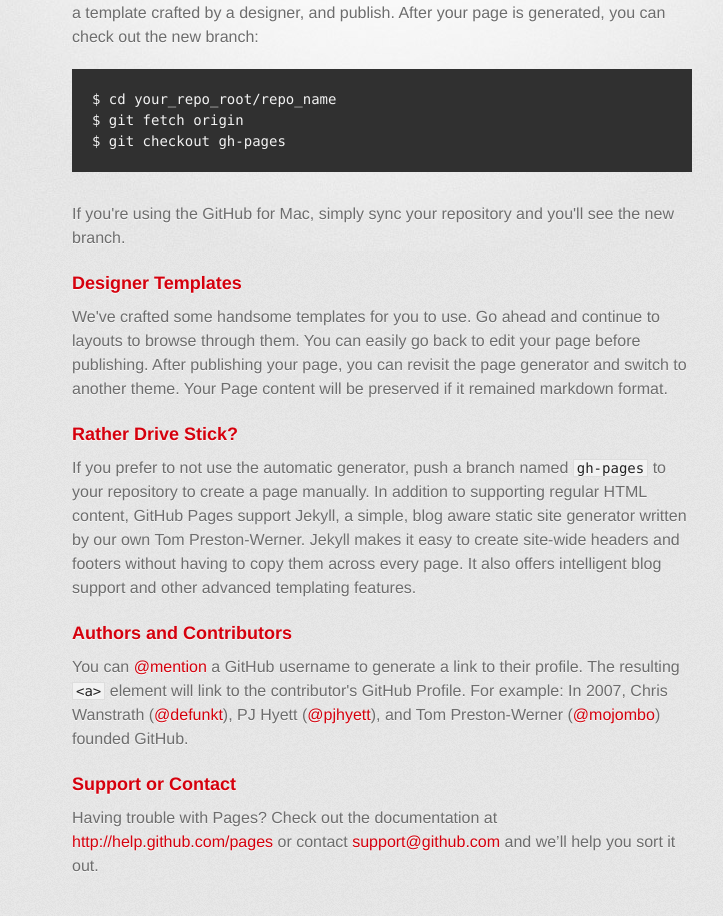
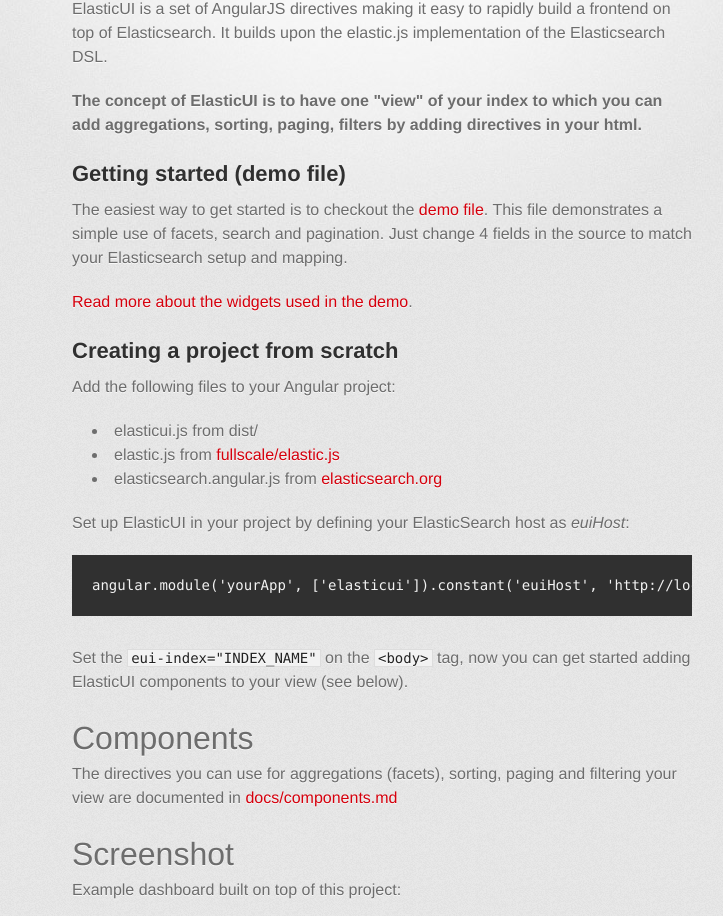
Before and after one commit to YousefED/ElasticUI, a plain HTML site: page index.html in a window 1280 px wide. Shown: the part 322-1238 px from the top of the page, without its empty margins (258-981 px from the left). Drawn offline with Linux system fonts and the light colour scheme; a web font is replaced by a local one.

```diff
--- a/index.html
+++ b/index.html
@@ -19,7 +19,7 @@
 
         <header>
           <h1>ElasticUI</h1>
-          <h2></h2>
+          <h2>AngularJS directives for Elasticsearch</h2>
         </header>
 
         <section id="downloads" class="clearfix">
@@ -31,37 +31,49 @@
         <hr>
 
         <section id="main_content">
-          <h3>
-<a name="welcome-to-github-pages" class="anchor" href="#welcome-to-github-pages"><span class="octicon octicon-link"></span></a>Welcome to GitHub Pages.</h3>
+          <h1>
+<a name="elasticui" class="anchor" href="#elasticui"><span class="octicon octicon-link"></span></a>ElasticUI</h1>
 
-<p>This automatic page generator is the easiest way to create beautiful pages for all of your projects. Author your page content here using GitHub Flavored Markdown, select a template crafted by a designer, and publish. After your page is generated, you can check out the new branch:</p>
+<p>ElasticUI is a set of AngularJS directives making it easy to rapidly build a frontend on top of Elasticsearch. It builds upon the elastic.js implementation of the Elasticsearch DSL.</p>
 
-<pre><code>$ cd your_repo_root/repo_name
-$ git fetch origin
-$ git checkout gh-pages
+<p><strong>The concept of ElasticUI is to have one "view" of your index to which you can add aggregations, sorting, paging, filters by adding directives in your html.</strong></p>
+
+<h2>
+<a name="getting-started-demo-file" class="anchor" href="#getting-started-demo-file"><span class="octicon octicon-link"></span></a>Getting started (demo file)</h2>
+
+<p>The easiest way to get started is to checkout the <a href="examples/demo/demo.html">demo file</a>. This file demonstrates a simple use of facets, search and pagination. Just change 4 fields in the source to match your Elasticsearch setup and mapping.</p>
+
+<p><a href="docs/widgets.md">Read more about the widgets used in the demo</a>.</p>
+
+<h2>
+<a name="creating-a-project-from-scratch" class="anchor" href="#creating-a-project-from-scratch"><span class="octicon octicon-link"></span></a>Creating a project from scratch</h2>
+
+<p>Add the following files to your Angular project:</p>
+
+<ul>
+<li>elasticui.js from dist/</li>
+<li>elastic.js from <a href="http://github.com/fullscale/elastic.js">fullscale/elastic.js</a>
+</li>
+<li>elasticsearch.angular.js from <a href="http://www.elasticsearch.org/guide/en/elasticsearch/client/javascript-api/current/browser-builds.html">elasticsearch.org</a>
+</li>
+</ul><p>Set up ElasticUI in your project by defining your ElasticSearch host as <em>euiHost</em>:</p>
+
+<pre><code>angular.module('yourApp', ['elasticui']).constant('euiHost', 'http://localhost:9200');
 </code></pre>
 
-<p>If you're using the GitHub for Mac, simply sync your repository and you'll see the new branch.</p>
+<p>Set the <code>eui-index="INDEX_NAME"</code> on the <code>&lt;body&gt;</code> tag, now you can get started adding ElasticUI components to your view (see below).</p>
 
-<h3>
-<a name="designer-templates" class="anchor" href="#designer-templates"><span class="octicon octicon-link"></span></a>Designer Templates</h3>
+<h1>
+<a name="components" class="anchor" href="#components"><span class="octicon octicon-link"></span></a>Components</h1>
 
-<p>We've crafted some handsome templates for you to use. Go ahead and continue to layouts to browse through them. You can easily go back to edit your page before publishing. After publishing your page, you can revisit the page generator and switch to another theme. Your Page content will be preserved if it remained markdown format.</p>
+<p>The directives you can use for aggregations (facets), sorting, paging and filtering your view are documented in <a href="docs/components.md">docs/components.md</a></p>
 
-<h3>
-<a name="rather-drive-stick" class="anchor" href="#rather-drive-stick"><span class="octicon octicon-link"></span></a>Rather Drive Stick?</h3>
+<h1>
+<a name="screenshot" class="anchor" href="#screenshot"><span class="octicon octicon-link"></span></a>Screenshot</h1>
 
-<p>If you prefer to not use the automatic generator, push a branch named <code>gh-pages</code> to your repository to create a page manually. In addition to supporting regular HTML content, GitHub Pages support Jekyll, a simple, blog aware static site generator written by our own Tom Preston-Werner. Jekyll makes it easy to create site-wide headers and footers without having to copy them across every page. It also offers intelligent blog support and other advanced templating features.</p>
+<p>Example dashboard built on top of this project:</p>
 
-<h3>
-<a name="authors-and-contributors" class="anchor" href="#authors-and-contributors"><span class="octicon octicon-link"></span></a>Authors and Contributors</h3>
-
-<p>You can <a href="https://github.com/blog/821" class="user-mention">@mention</a> a GitHub username to generate a link to their profile. The resulting <code>&lt;a&gt;</code> element will link to the contributor's GitHub Profile. For example: In 2007, Chris Wanstrath (<a href="https://github.com/defunkt" class="user-mention">@defunkt</a>), PJ Hyett (<a href="https://github.com/pjhyett" class="user-mention">@pjhyett</a>), and Tom Preston-Werner (<a href="https://github.com/mojombo" class="user-mention">@mojombo</a>) founded GitHub.</p>
-
-<h3>
-<a name="support-or-contact" class="anchor" href="#support-or-contact"><span class="octicon octicon-link"></span></a>Support or Contact</h3>
-
-<p>Having trouble with Pages? Check out the documentation at <a href="http://help.github.com/pages">http://help.github.com/pages</a> or contact <a href="mailto:support@github.com">support@github.com</a> and we’ll help you sort it out.</p>
+<p><img src="//raw.githubusercontent.com/YousefED/ElasticUI/master/docs/example_twitter_dashboard.png" alt="World Cup Twitter Dashboard"></p>
         </section>
 
         <footer>
```
Also changed, not shown: params.json (+1 -1 lines).
